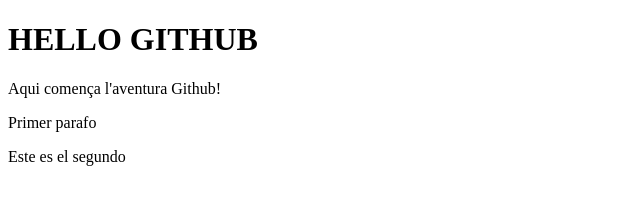
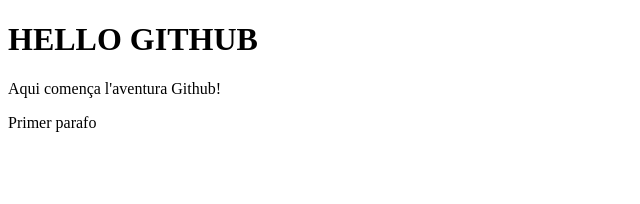
Before and after one commit to angel131131/tutorial-github, a plain HTML site: page index.html in a window 1280 px wide. Shown: the whole page, without its empty margins (0-640 px from the left). Drawn offline with Linux system fonts and the light colour scheme.

Commit message:
Revert "Update index.html"
This reverts commit 08f660394cd39e9ec2233cd132953ebf12b56215.

```diff
--- a/index.html
+++ b/index.html
@@ -8,6 +8,5 @@
 		<h1>HELLO GITHUB</h1>
 		<p>Aqui comença l'aventura Github!</p>
 		<p>Primer parafo</p>
-		<p>Este es el segundo</p>
 	</body>
 </html>
```
